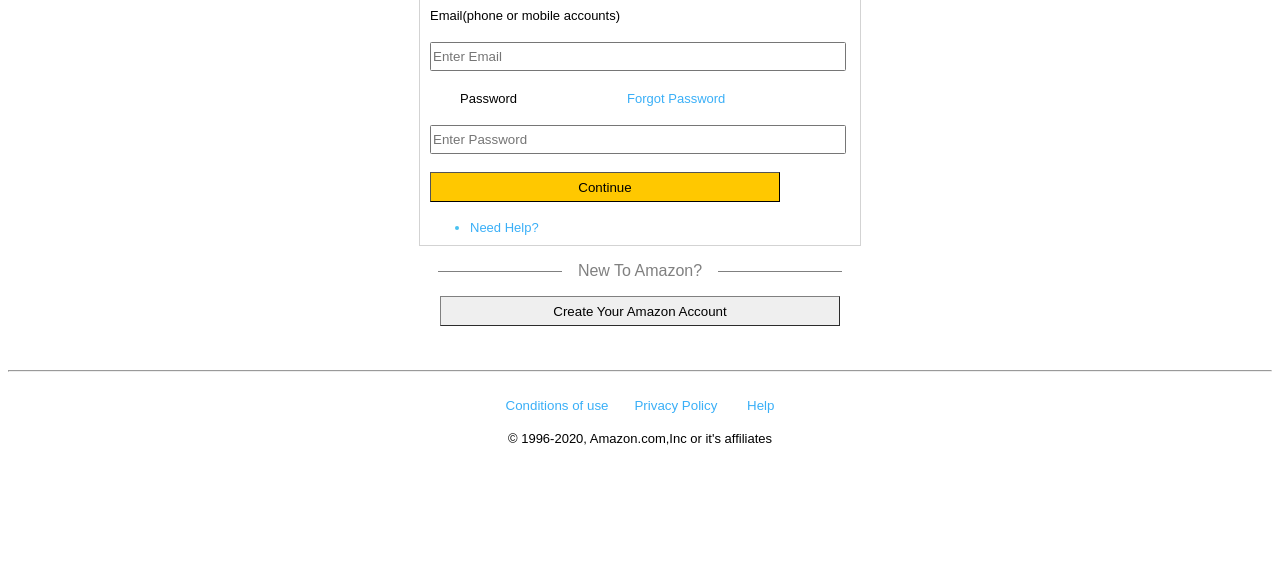
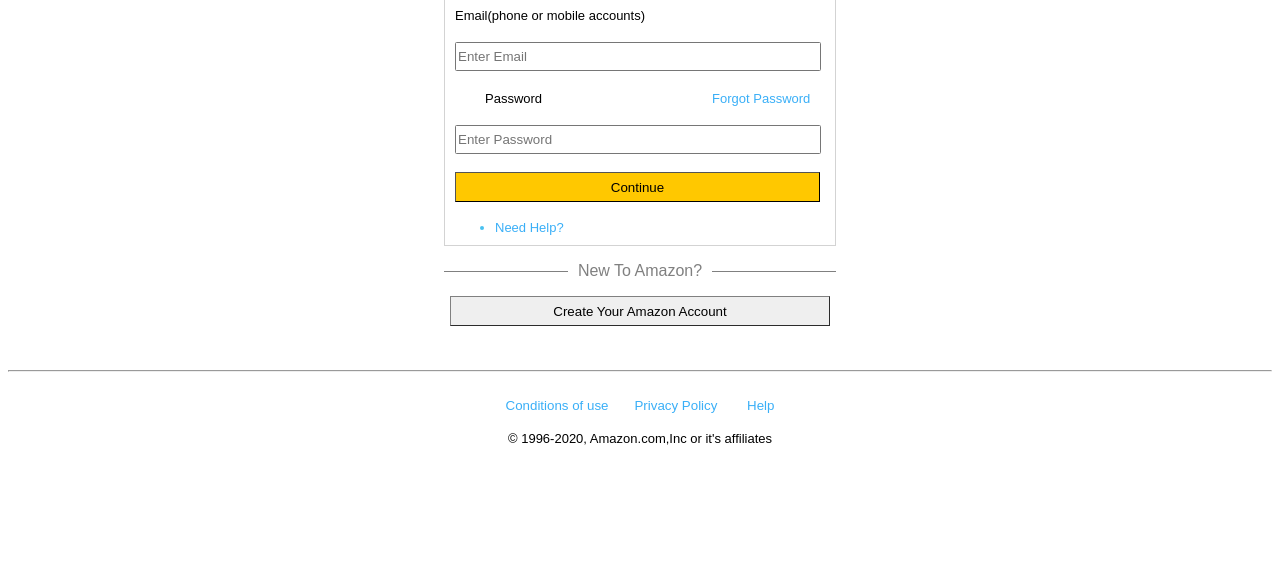
Before and after one commit to Kavysan/HTML_Assignment2, a plain HTML site: page index.html in a window 1280 px wide. Shown: the part 224-800 px from the top of the page. Drawn offline with Linux system fonts and the light colour scheme.

Commit message:
changes made

```diff
--- a/index.css
+++ b/index.css
@@ -21,7 +21,7 @@ label{
     border: 1px solid #333;
     border-color: lightgray;
     padding: 10px;
-    width: 420px;
+    width: 370px;
     margin: 0 auto;
 }
 
@@ -36,13 +36,13 @@ h1{
 }
 #submit{
     background-color: rgb(300, 200, 0);
-    width: 350px;
+    width: 365px;
     height: 30px;
     border-width: 0.5px;
 }
 
 input{
-    width: 410px;
+    width: 360px;
     height: 25px;
     border-style:groove;
     border-radius: 1.5px;
@@ -76,7 +76,7 @@ a{
     grid-template-columns: repeat(3, 1fr);
     align-items: center;
     text-align: center;
-    column-gap:1rem;
+    column-gap:0.6rem;
     color:grey;
     font-size: 50;
 }
@@ -93,7 +93,7 @@ a{
 #create_new_button {
     display: block;
     margin: 0px auto;
-    width: 400px;
+    width: 380px;
     height: 30px;
     border-radius: 0px;
     border-width: 0.75px;
--- a/index.html
+++ b/index.html
@@ -20,10 +20,10 @@
         <h1>Sign In</h1>
         <label for="Email">Email(phone or mobile accounts)</label><br><br>
         <input type="text" placeholder="Enter Email" id="Email"><br><br>
-        <label for="Password"><span style="padding: 30px;">Password</span><span style="padding-left: 80px;"><a href="">Forgot Password</a></span></label><br><br>
+        <label for="Password"><span style="padding: 30px;">Password</span><span style="padding-left: 140px;"><a href="https://www.amazon.com/gp/help/customer/display.html?nodeId=GH3NM2YWEFEL2CQ4" target="_blank">Forgot Password</a></span></label><br><br>
         <input type="text" placeholder="Enter Password" id="Password"><br><br>
         <button type="submit" id="submit">Continue</button><br><br>
-        <ul><li><a href="">Need Help?</a></li></ul>
+        <ul><li><a href="https://www.amazon.com/gp/help/customer/display.html?nodeId=508510" target="_blank">Need Help?</a></li></ul>
     </div>
 
     <div class="new_acc">
@@ -34,7 +34,7 @@
     <hr><br>
 
 
-    <pre class="help"><a href="">Conditions of use       </a><a href="">Privacy Policy        </a><a href="">Help</a></pre><br>
+    <pre class="help"><a href="https://www.amazon.com/gp/help/customer/display.html?nodeId=GLSBYFE9MGKKQXXM" target="_black">Conditions of use       </a><a href="https://www.amazon.com/b?ie=UTF8&node=20907011011" target="_blank">Privacy Policy        </a><a href="https://www.amazon.com/gp/help/customer/display.html?nodeId=200127470" target="_blank">Help</a></pre><br>
     </div>
 
     <footer>
```
